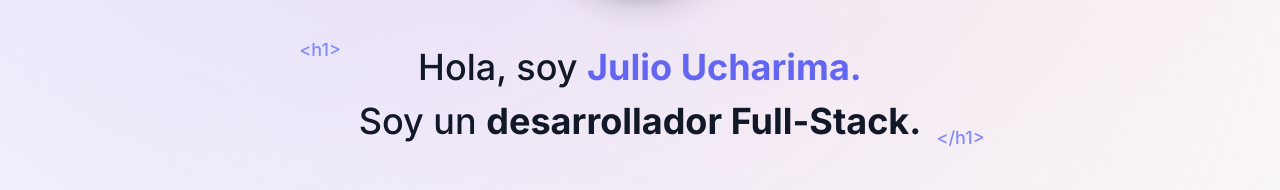
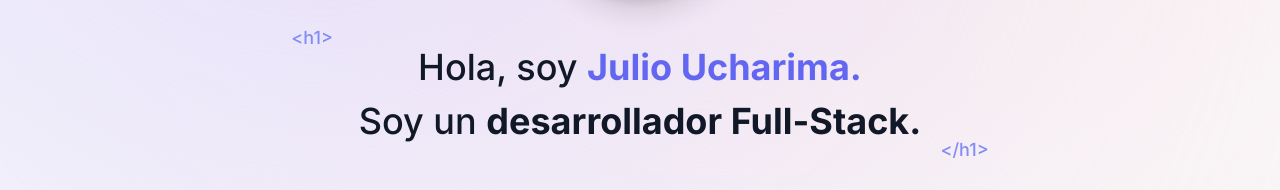
Before and after one commit to AngelOU20/portfolio-website, a Next.js app: page / in a window 1280 px wide. Shown: the part 368-558 px from the top of the page. Built offline with nearby package versions, Linux system fonts and the light colour scheme.

Commit message:
feat: update position h1 tags

```diff
--- a/components/intro/Introduction.tsx
+++ b/components/intro/Introduction.tsx
@@ -53,11 +53,11 @@ export function Introduction() {
         initial={{ opacity: 0, y: 100 }}
         animate={{ opacity: 1, y: 0 }}
       >
-        <span className="absolute text-indigo-400 left-2 -top-1 text-sm sm:text-lg dark:text-[#98FAEC]">
+        <span className="absolute text-indigo-400 left-0 -top-4 text-sm sm:text-lg dark:text-[#98FAEC]">
           &lt;h1&gt;
         </span>
-        <div>{parse(homePageContent.introTitle)}</div>
-        <span className="absolute text-indigo-400  right-1 -bottom-1 text-sm sm:text-lg dark:text-[#98FAEC]">
+        {parse(homePageContent.introTitle)}
+        <span className="absolute text-indigo-400  right-0 -bottom-4 text-sm sm:text-lg dark:text-[#98FAEC]">
           &lt;/h1&gt;
         </span>
       </motion.h1>
```
